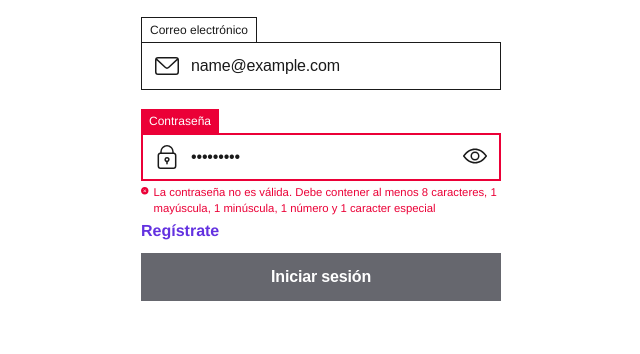
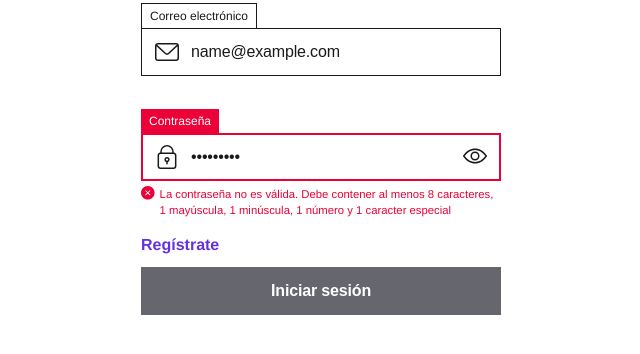
Before and after one commit to manuelsanchezweb/login-zalando, a plain HTML site: page index.html in a window 1280 px wide. Both pictures are taken after typing "name@example.com", "Sample123" into the empty fields and a click on the button "Iniciar sesión". Shown: the part 298-652 px from the top of the page, without its empty margins (319-959 px from the left). Drawn offline with Linux system fonts and the light colour scheme.

Commit message:
Finish the project

```diff
--- a/index.html
+++ b/index.html
@@ -139,7 +139,7 @@
         </div>
       </div>
 
-      <a class="color-contrast" href="./register.html">Regístrate</a>
+      <a class="color-contrast" href="/">Regístrate</a>
 
       <button class="btn" type="submit">Iniciar sesión</button>
     </form>
--- a/style.css
+++ b/style.css
@@ -94,6 +94,7 @@ a {
 .form__group {
   display: flex;
   flex-direction: column;
+  margin: 10px 0;
 }
 
 .form__group:focus-within label {
@@ -195,14 +196,14 @@ a {
   gap: 5px;
   letter-spacing: 0;
   line-height: 1rem;
-  margin: 3px 0;
+  margin: 5px 0;
   opacity: 0;
 }
 
 .form__input__error svg {
-  height: 1em;
+  min-height: 1em;
   transform: scale(1);
-  width: 1em;
+  min-width: 1em;
 }
 
 .form__input__error.show {
```
